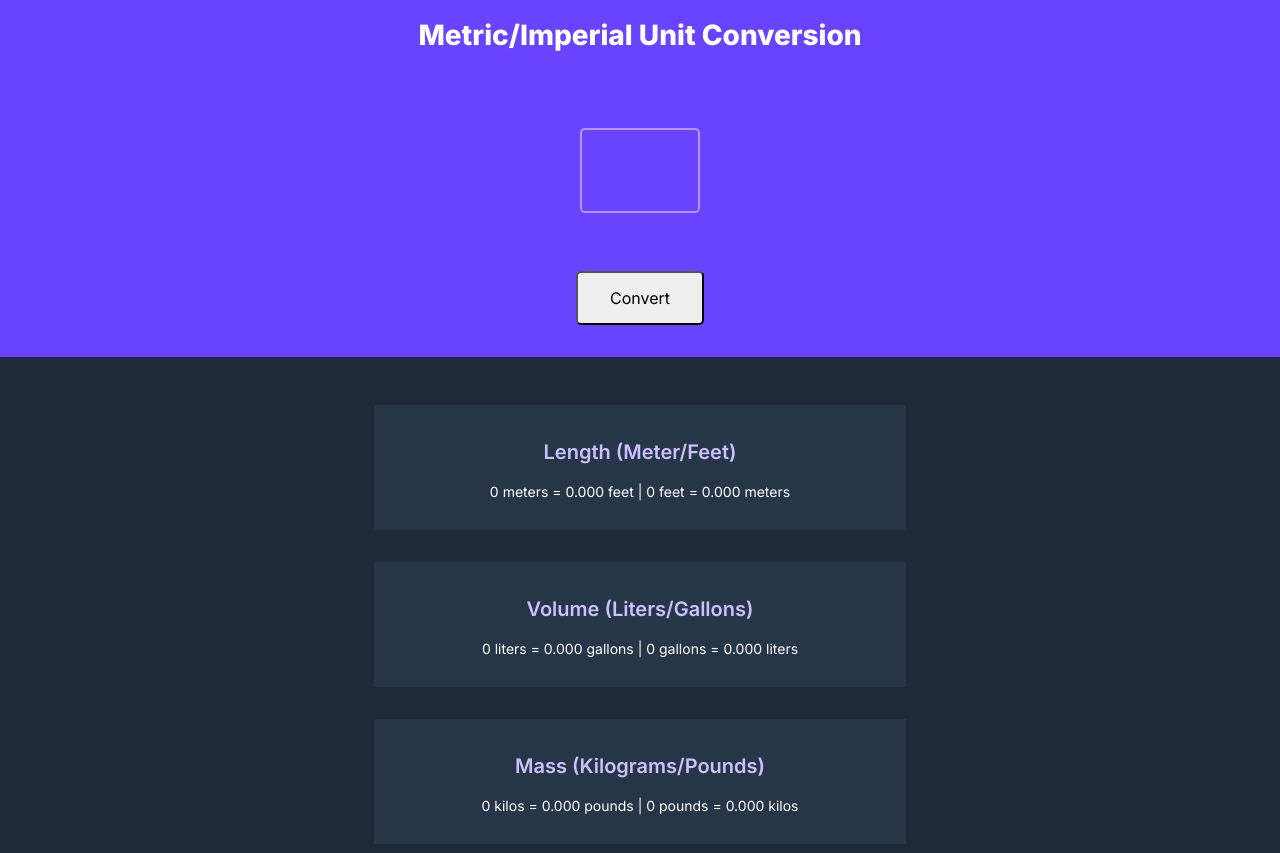
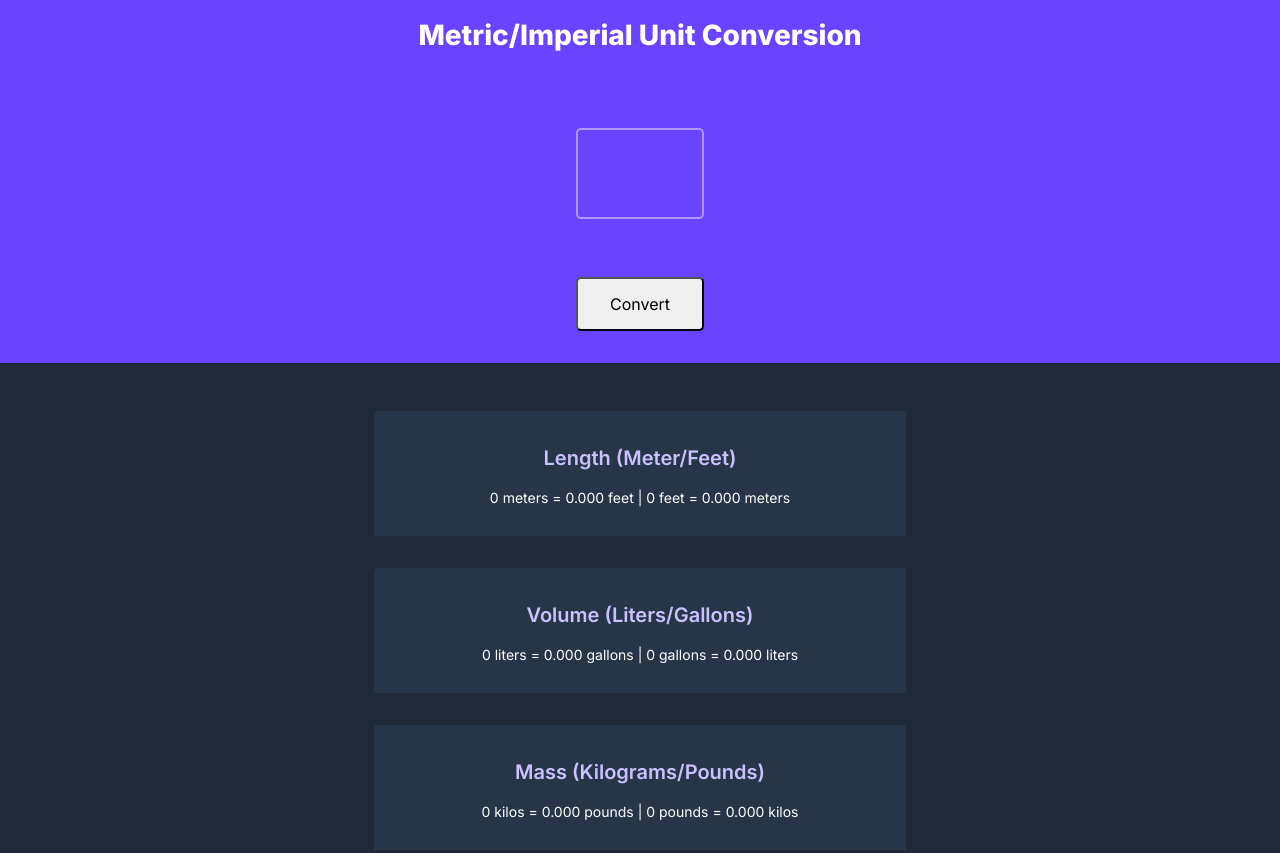
Before and after one commit to napqueenkaila/unit-converter, a plain HTML site: page index.html in a window 1280 px wide. Shown: the top 853 px of the page. Drawn offline with nearby package versions, Linux system fonts and the light colour scheme.

Commit message:
Update index.html

```diff
--- a/index.html
+++ b/index.html
@@ -1,5 +1,6 @@
-<html>
-    <head lang="en">
+<!DOCTYPE html>
+<html lang="en">
+    <head>
         <!-- STYLESHEETS -->
         <link rel="stylesheet" href="https://cdnjs.cloudflare.com/ajax/libs/normalize/8.0.1/normalize.css">
         <link rel="stylesheet" href="index.css">
```
